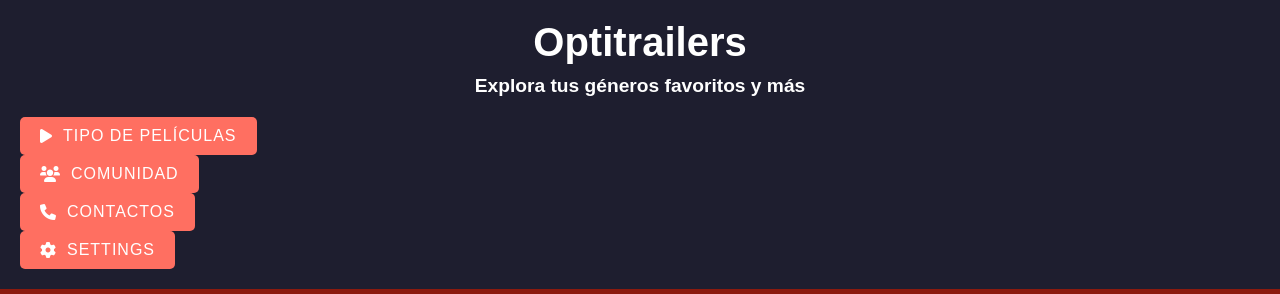
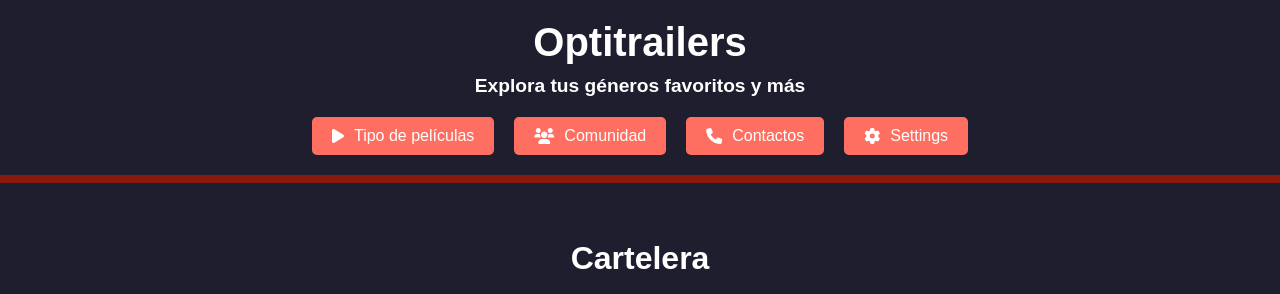
Before and after one commit to Luszczak/Optitrailers, a plain HTML site: page index.html in a window 1280 px wide. Shown: the top 294 px of the page. Drawn offline with Linux system fonts and the light colour scheme.

Commit message:
Update styles.css

```diff
--- a/styles.css
+++ b/styles.css
@@ -23,7 +23,17 @@ body {
     margin: 10px 0 20px;
 }
 
-/* Botones */
+.menu-container {
+    display: flex;
+    justify-content: center;
+    gap: 20px;
+    flex-wrap: wrap;
+}
+
+.menu-item {
+    position: relative;
+}
+
 .menu-item button {
     background-color: #ff6f61;
     color: #fff;
@@ -34,20 +44,14 @@ body {
     cursor: pointer;
     display: flex;
     align-items: center;
-    justify-content: center; /* Centra el texto horizontalmente */
     gap: 10px;
-    transition: background-color 0.3s ease, transform 0.2s ease-in; /* Animación para hover */
-    text-transform: uppercase; /* Convierte el texto a mayúsculas */
-    letter-spacing: 1px; /* Espaciado entre letras */
+    transition: background-color 0.3s ease;
 }
 
-/* Efecto hover en botones */
 .menu-item button:hover {
     background-color: #e55a4d;
-    transform: translateY(-2px); /* Levanta el botón ligeramente */
 }
 
-/* Menús desplegables */
 .menu-item ul {
     display: none;
     position: absolute;
@@ -60,20 +64,8 @@ body {
     border-radius: 5px;
     box-shadow: 0 4px 6px rgba(0, 0, 0, 0.1);
     z-index: 10;
-
-    transform: translateY(-10px); /* Inicia más arriba para el efecto de deslizamiento */
-    opacity: 0; /* Comienza invisible */
-    transition: transform 0.3s ease, opacity 0.3s ease; /* Suaviza la transición */
 }
 
-/* Mostrar el menú con animación */
-.menu-item ul.show {
-    display: block; /* Asegúrate de que sea visible */
-    transform: translateY(0); /* Desliza hacia abajo */
-    opacity: 1; /* Hace visible el menú */
-}
-
-/* Elementos del menú */
 .menu-item ul li {
     padding: 5px 10px;
     cursor: pointer;
```
